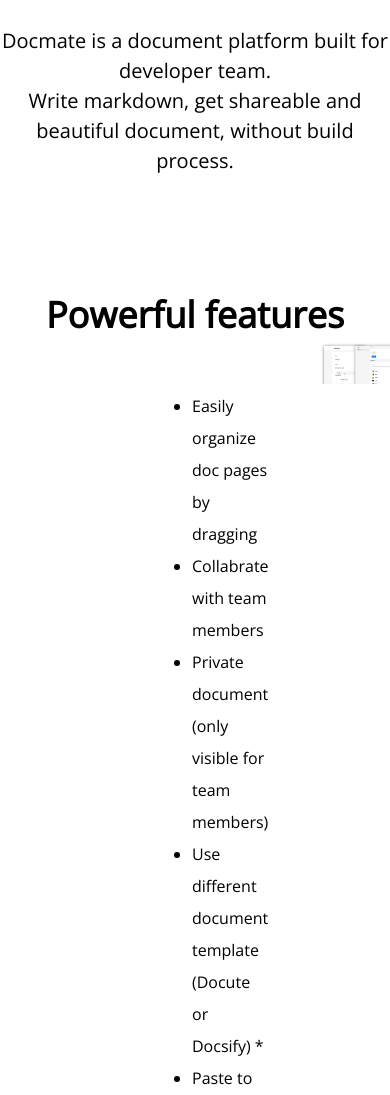
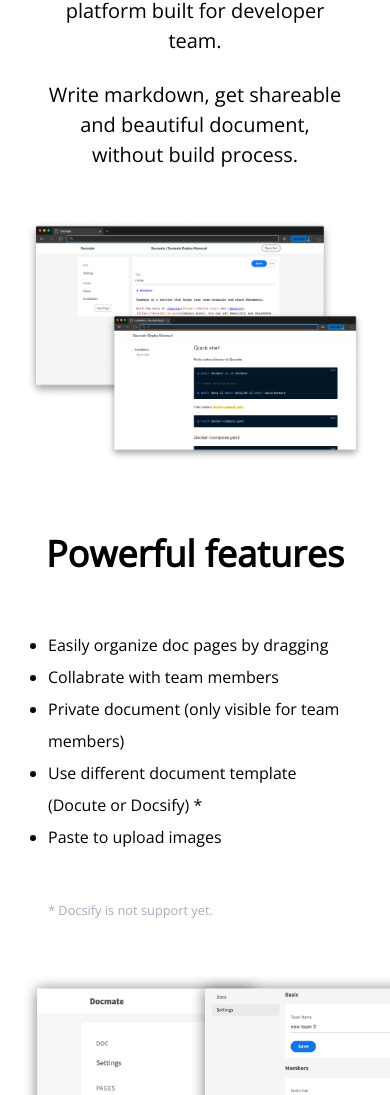
Before and after one commit to Docmate-GH/landing, a website built with Parcel: page src/index.html in a window 390 px wide. Shown: the part 614-1709 px from the top of the page. Built offline with nearby package versions, Linux system fonts and the light colour scheme.

Commit message:
responsive

```diff
--- a/src/index.html
+++ b/src/index.html
@@ -1,4 +1,5 @@
 <html lang="en">
+
 <head>
   <meta charset="UTF-8">
   <meta name="viewport" content="width=device-width, initial-scale=1.0">
@@ -7,13 +8,14 @@
   <link href="https://fonts.googleapis.com/css2?family=Open+Sans&display=swap" rel="stylesheet">
   <link rel="stylesheet" type="text/css" href="./index.css">
 </head>
+
 <body>
   <div>
     <header class="p-16 flex justify-between">
       <div class="flex-1">
         <h1 class='logo text-2xl'>Docmate</h1>
       </div>
-      <div class="grid grid-cols-3 gap-6 self-center text-center flex-1">
+      <div class="hidden sm:grid grid grid-cols-3 gap-6 self-center text-center flex-1">
         <div>
           <a href="#features">Features</a>
         </div>
@@ -24,32 +26,35 @@
           <a href="https://docs.docmate.io/5a7c975f-8438-46fa-b202-81029241975f">Docs</a>
         </div>
       </div>
-      <div class="flex-1 text-right">
+      <div class="hidden sm:block flex-1 text-right">
         <a href="https://app.docmate.io" class="px-4 py-2">Sign in</a>
         <a href="https://app.docmate.io" class="bg-black text-white px-4 py-2">Sign up</a>
       </div>
     </header>
 
+    <div class="container mx-auto">
       <section>
         <div class="text-center">
           <h1 class="font-bold text-6xl">Document platform</h1>
           <h1 class="font-bold text-6xl">for your team</h1>
 
-        <h2 class="mt-8 text-xl">Docmate is a document platform built for developer team.</h2>
+          <div class="px-12 sm:px-0">
+            <h2 class="mt-8 text-xl mb-6 sm:mb-0">Docmate is a document platform built for developer team.</h2>
             <h2 class="text-xl">Write markdown, get shareable and beautiful document, without build process.</h2>
+          </div>
         </div>
       </section>
 
       <section>
-      <div class="px-64 mt-12">
-        <img src="/images/main.png" alt="editor view">
+        <div class="mt-12 w-full px-6 sm:px-0">
+          <img class="inline-block" src="/images/main.png" alt="editor view">
         </div>
       </section>
 
       <section class="mt-16 text-center">
         <h1 class="font-bold text-4xl"><a id="features">Powerful features</a></h1>
-      <div class="flex">
-        <div class="flex-1 text-left p-12 pl-48">
+        <div class="sm:flex">
+          <div class="flex-1 text-left p-12 sm:pl-48">
             <ul class="list-disc leading-loose">
               <li>Easily organize doc pages by dragging</li>
               <li>Collabrate with team members</li>
@@ -86,10 +91,12 @@
             If you are sensitive about content security or privacy, it's totally free for self hosting a Docmate.
           </p>
           <p>
-          <a class="mt-12 inline-block bg-gray-900 text-white py-4 px-8" href="https://docs.docmate.io/5a7c975f-8438-46fa-b202-81029241975f">Read the doc</a>
+            <a class="mt-12 inline-block bg-gray-900 text-white py-4 px-8"
+              href="https://docs.docmate.io/5a7c975f-8438-46fa-b202-81029241975f">Read the doc</a>
           </p>
         </div>
       </section>
+    </div>
 
 
 
@@ -99,4 +106,5 @@
     </footer>
   </div>
 </body>
+
 </html>
```
Lines whose indentation alone changed are shown as unchanged.
